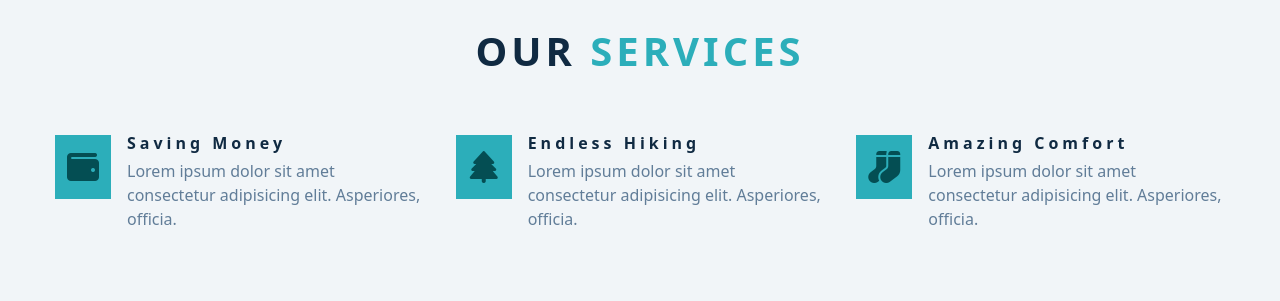
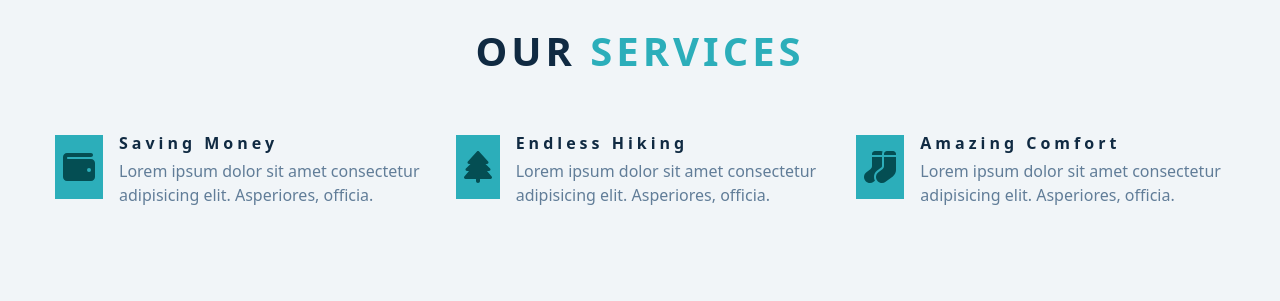
Before and after one commit to logan-lampton/react_projects, a React (Create React App) app in the folder backroads/backroads/: page / in a window 1280 px wide. Shown: the part 1540-1841 px from the top of the page. Built offline with nearby package versions, Linux system fonts and the light colour scheme; some icons are missing.

Commit message:
refactored Services component to be dynamic

```diff
--- a/backroads/backroads/src/components/Services.js
+++ b/backroads/backroads/src/components/Services.js
@@ -1,4 +1,6 @@
 import Title from './Title';
+import { services } from '../data';
+import { FontAwesomeIcon } from '@fortawesome/react-fontawesome'
 
 function Services() {
   return (
@@ -7,48 +9,26 @@
         <Title wordOne='our' wordTwo='services' />
 
         <div className='section-center services-center'>
-          <article className='service'>
+        {services.map((service) => {
+          const {id, icon, title, description} = service;
+          return (
+            <article className='service' key={id}>
               <span className='service-icon'>
-              <i className='fas fa-wallet fa-fw'></i>
+                <FontAwesomeIcon icon={icon} />
               </span>
               <div className='service-info'>
-              <h4 className='service-title'>saving money</h4>
+                <h4 className='service-title'>{title}</h4>
                 <p className='service-text'>
-                Lorem ipsum dolor sit amet consectetur adipisicing elit.
-                Asperiores, officia.
+                  {description}
                 </p>
               </div>
             </article>
-
-          <article className='service'>
-            <span className='service-icon'>
-              <i className='fas fa-tree fa-fw'></i>
-            </span>
-            <div className='service-info'>
-              <h4 className='service-title'>endless hiking</h4>
-              <p className='service-text'>
-                Lorem ipsum dolor sit amet consectetur adipisicing elit.
-                Asperiores, officia.
-              </p>
-            </div>
-          </article>
-
-          <article className='service'>
-            <span className='service-icon'>
-              <i className='fas fa-socks fa-fw'></i>
-            </span>
-            <div className='service-info'>
-              <h4 className='service-title'>amazing comfort</h4>
-              <p className='service-text'>
-                Lorem ipsum dolor sit amet consectetur adipisicing elit.
-                Asperiores, officia.
-              </p>
-            </div>
-          </article>
+          );
+        })}
         </div>
       </section>
     </>
-  );
+  )
 }
 
 export default Services;
--- a/backroads/backroads/src/data.js
+++ b/backroads/backroads/src/data.js
@@ -39,20 +39,23 @@
   },
 ];
 
-// export const titleData = [
-//   {
-//     id: 1,
-//     wordOne: "About",
-//     wordTwo: "Us",
-//   },
-//   {
-//     id: 2,
-//     wordOne: "Our",
-//     wordTwo: "Services",
-//   },
-//   {
-//     id: 1,
-//     wordOne: "Featured",
-//     wordTwo: "Tours",
-//   },
-// ];
+export const services = [
+  {
+    id: 1,
+    icon: "fas fa-wallet fa-fw",
+    title: "saving money",
+    description: "Lorem ipsum dolor sit amet consectetur adipisicing elit. Asperiores, officia.",
+  },
+  {
+    id: 2,
+    icon: "fas fa-tree fa-fw",
+    title: "endless hiking",
+    description: "Lorem ipsum dolor sit amet consectetur adipisicing elit. Asperiores, officia.",
+  },
+  {
+    id: 3,
+    icon: "fas fa-socks fa-fw",
+    title: "amazing comfort",
+    description: "Lorem ipsum dolor sit amet consectetur adipisicing elit. Asperiores, officia.",
+  },
+];
```
Lines whose indentation alone changed are shown as unchanged.
